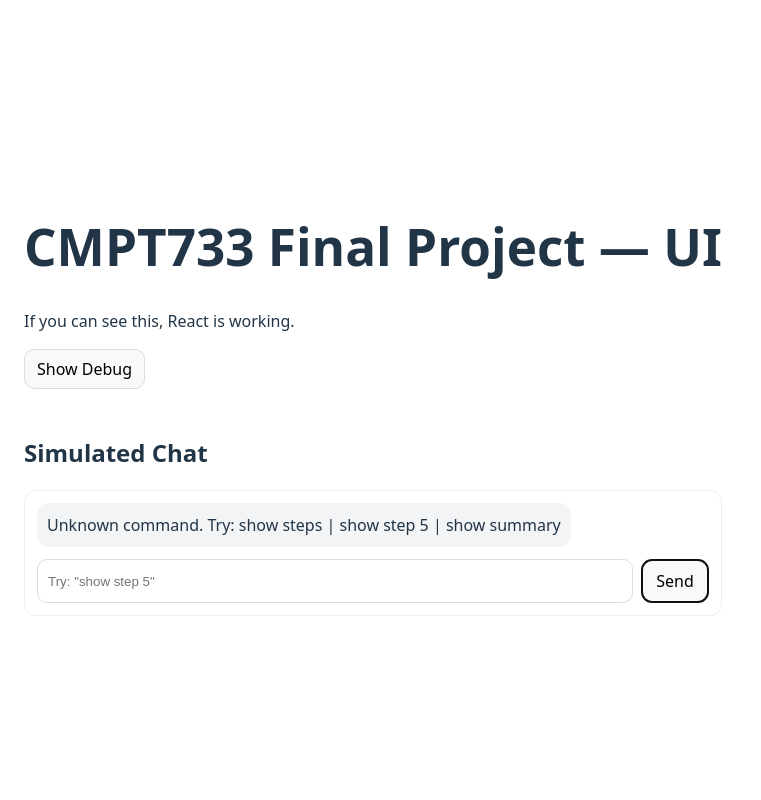
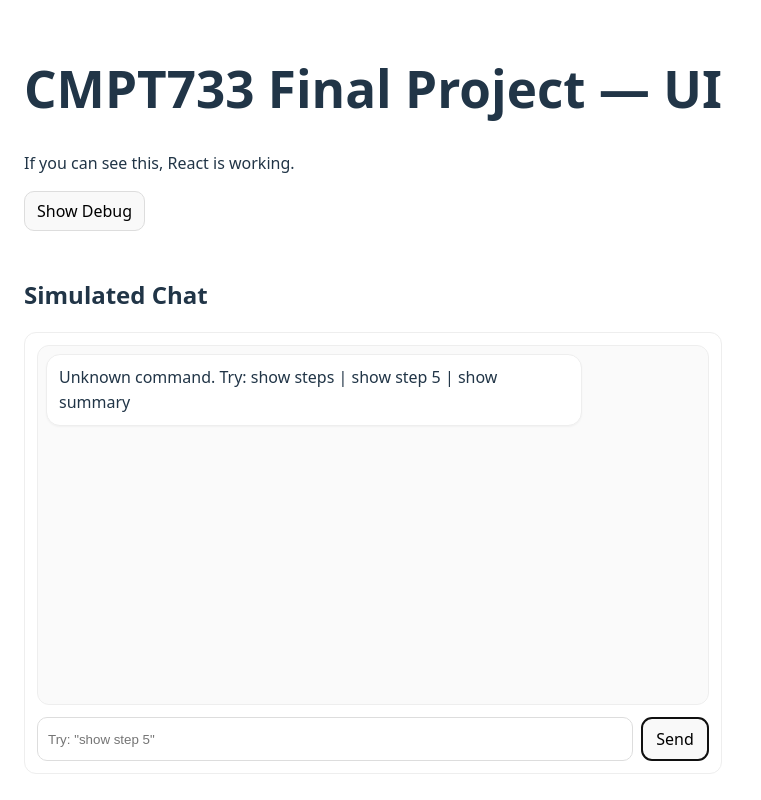
Before and after one commit to HaoC916/Vancouver-Land-Value-Prediction-System, a React app in the folder frontend/: page / in a window 1280 px wide. Both pictures are taken after typing "Sample" into the empty fields and a click on the button "Send". Shown: the whole page, without its empty margins (0-761 px from the left). Built offline with nearby package versions, Linux system fonts and the light colour scheme; the HTML template or start-up script is replaced by a standard one.

Commit message:
Add frontend implementation

```diff
--- a/frontend/src/App.tsx
+++ b/frontend/src/App.tsx
@@ -10,6 +10,8 @@ export default function App() {
   const [messages, setMessages] = useState<{ role: "user" | "agent"; text: string }[]>([]);
   // debug switch: show/hide raw JSON and steps list
   const [showDebug, setShowDebug] = useState<boolean>(false);
+  // which page is active: "agent" | "human" | "analysis"
+  const [page, setPage] = useState<"agent" | "human" | "analysis">("agent");
 
   useEffect(() => {
     // fetch data from the data agent folder
@@ -81,7 +83,13 @@ export default function App() {
   }
 
   return (
-    <div style={{ padding: 24, fontFamily: "system-ui, sans-serif" }}>
+    <div style={{
+      padding: 24,
+      fontFamily: "system-ui, sans-serif",
+      maxWidth: 1100,
+      margin: "0 auto", // center the page
+      boxSizing: "border-box",
+    }}>
       <h1>CMPT733 Final Project — UI</h1>
       <p>If you can see this, React is working.</p>
       {/* Debug toggle button */}
@@ -107,21 +115,57 @@ export default function App() {
         </>
       )}
 
+      {/*Simulated Chat UI*/}
       <h2 style={{ marginTop: 30 }}>Simulated Chat</h2>
-      <div style={{ border: "1px solid #eee", borderRadius: 12, padding: 12, background: "white" }}>
+      <div style={{
+        border: "1px solid #eee",
+        borderRadius: 12,
+        padding: 12,
+        background: "white",
+        width: "100%",
+        maxWidth: "100%",
+        overflow: "hidden",
+        boxSizing: "border-box",
+      }}>
+
         {/* Chat history */}
-        <div style={{ display: "flex", flexDirection: "column", gap: 10, marginBottom: 12 }}>
+        <div
+          style={{
+            display: "flex",
+            flexDirection: "column",
+            gap: 10,
+            marginBottom: 12,
+            // -- fixed height + scroll --
+            height: 360,
+            overflowY: "auto",
+            padding: 8,
+            borderRadius: 12,
+            background: "#fafafa",
+            border: "1px solid #eee",
+            width: "100%",
+            maxWidth: "100%",
+            minWidth: 0,
+            overflowX: "hidden",   // hide horizontal overflow
+            boxSizing: "border-box",
+          }}
+        >
+          {/* Chat bubbles */}
           {messages.map((m, idx) => (
             <div
               key={idx}
               style={{
                 alignSelf: m.role === "user" ? "flex-end" : "flex-start",
-                background: m.role === "user" ? "#dbeafe" : "#f3f4f6",
-                padding: 10,
-                borderRadius: 12,
-                maxWidth: "80%",
+                background: m.role === "user" ? "#dbeafe" : "white",
+                padding: "10px 12px",
+                borderRadius: 14,
+                maxWidth: "78%",
                 whiteSpace: "pre-wrap",
-                lineHeight: 1.5
+                lineHeight: 1.55,
+                border: "1px solid #eee",
+                boxShadow: "0 1px 2px rgba(0,0,0,0.04)",
+                wordBreak: "break-word",   // FORCE WORD BREAK
+                overflowWrap: "anywhere",  // HANDLE LONG TEXT
+                minWidth: 0,
               }}
             >
               {m.text}
```
